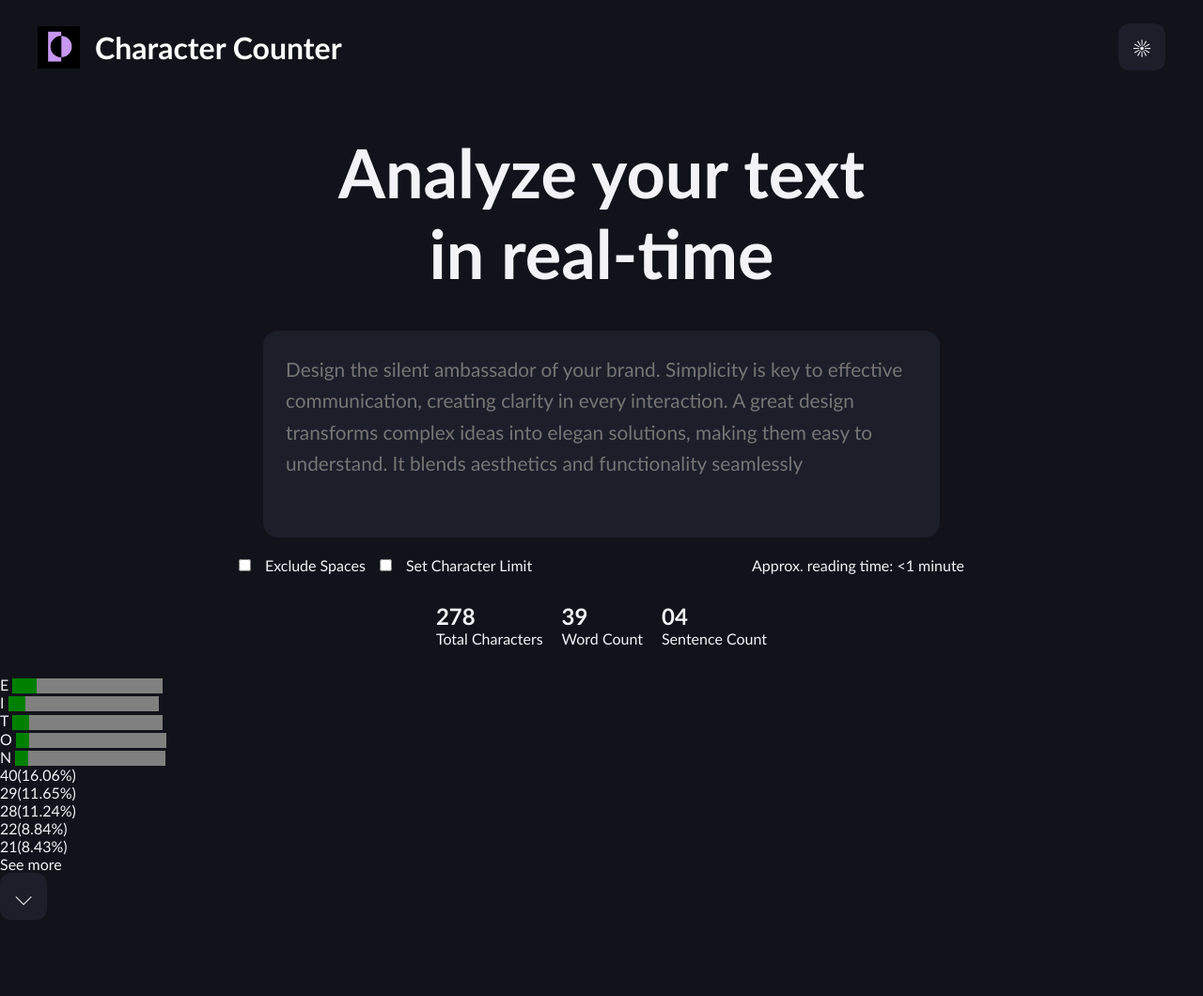
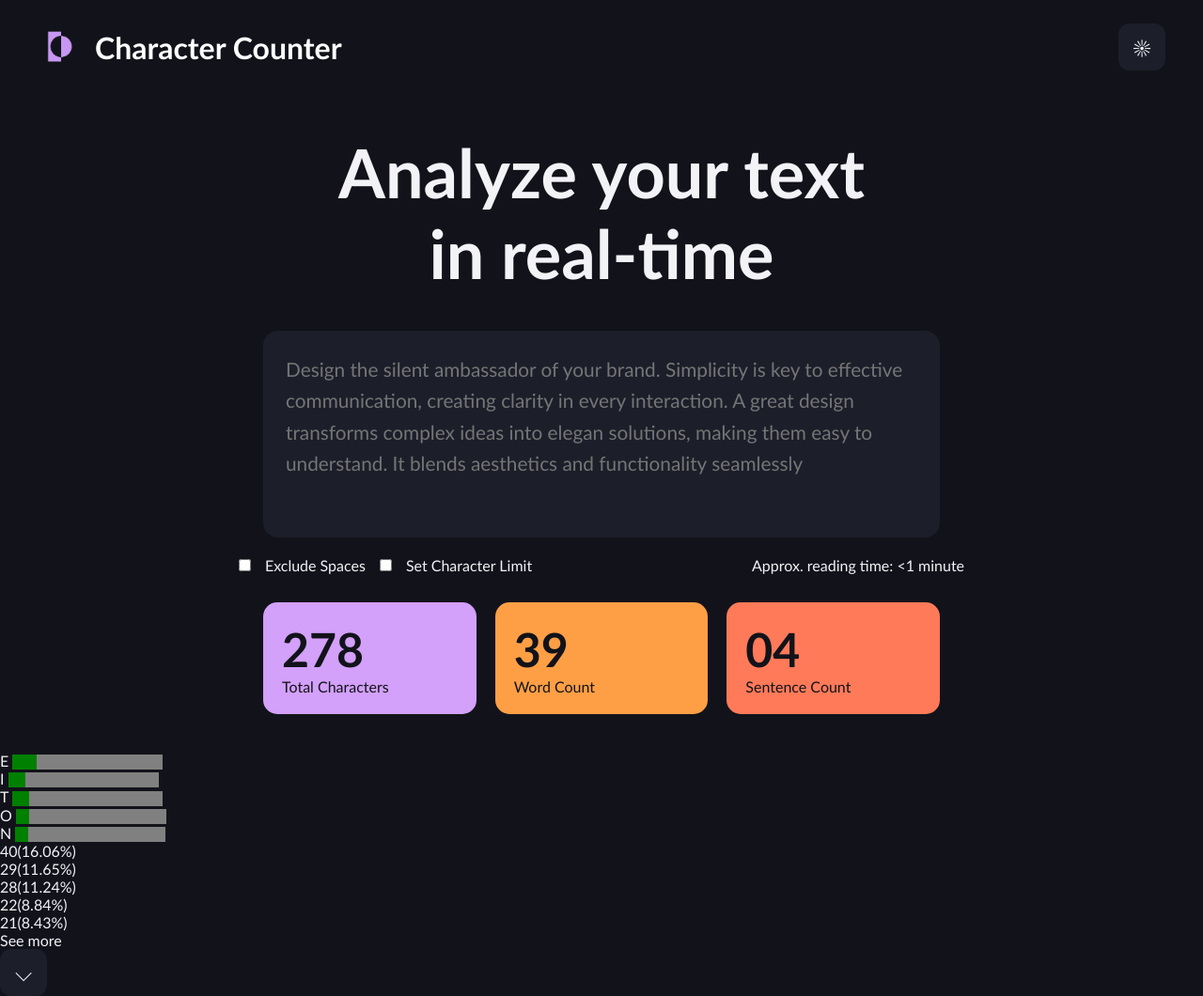
Before and after one commit to Diegoperalta23/Proyecto-de-Maquetado-Web-Character-Counter-HTML-CSS-, a plain HTML site: page index.html in a window 1280 px wide. Shown: the whole page at 94% size. Before the commit the page ends 979 px from the top, so only its background shows below. Drawn offline with Linux system fonts and the light colour scheme.

Commit message:
change: logo extension, card css

```diff
--- a/index.html
+++ b/index.html
@@ -9,7 +9,7 @@
 <body>
     <header class="header">
         <div class="logo">
-            <img src="assets/logo.svg" alt="Logo">
+            <img src="assets/logo.png" alt="Logo">
             <h1>Character Counter</h1>
         </div>
 
@@ -41,15 +41,15 @@
         </section>
 
          <section id="flexbox">
-            <div id="total-characters">
+            <div class="total-characters">
                 <h2>278</h2>
                 <p>Total Characters</p>
             </div>
-              <div id="total-count">
+              <div class="total-count">
                 <h2>39</h2>
                 <p>Word Count</p>
             </div>
-             <div id="total-sentence">
+             <div class="total-sentence">
                 <h2>04</h2>
                 <p>Sentence Count</p>
             </div>
--- a/style.css
+++ b/style.css
@@ -110,9 +110,42 @@ textarea {
 }
 
 #flexbox {
-    margin: 30px;
+    margin: 30px auto;
+    max-width: 720px;
     display: flex;
     justify-content: center;
     gap: 20px;
 
 }
+
+.total-characters, .total-count, .total-sentence {
+    flex: 1;
+    padding: 20px;
+    border-radius: 15px;
+    margin-bottom: 10px;
+    color: #F2F2F7;
+}
+.total-characters h2, .total-count h2, .total-sentence h2 {
+    font-size: 50px;
+    color: #12131A;
+    font-weight: bold;
+    background: transparent
+}
+
+.total-characters p, .total-count p, .total-sentence p {
+    font-size: 16px;
+    color: #12131A;
+    background: transparent;
+}
+
+.total-characters {
+    background-color: #D3A0FA;
+}
+
+.total-count {
+    background-color: #FF9F45;
+}
+
+.total-sentence {
+    background-color: #FF7A59;
+}
```
Also changed, not shown: assets/logo.png (renamed from assets/logo2.png), assets/logo.svg (deleted).
